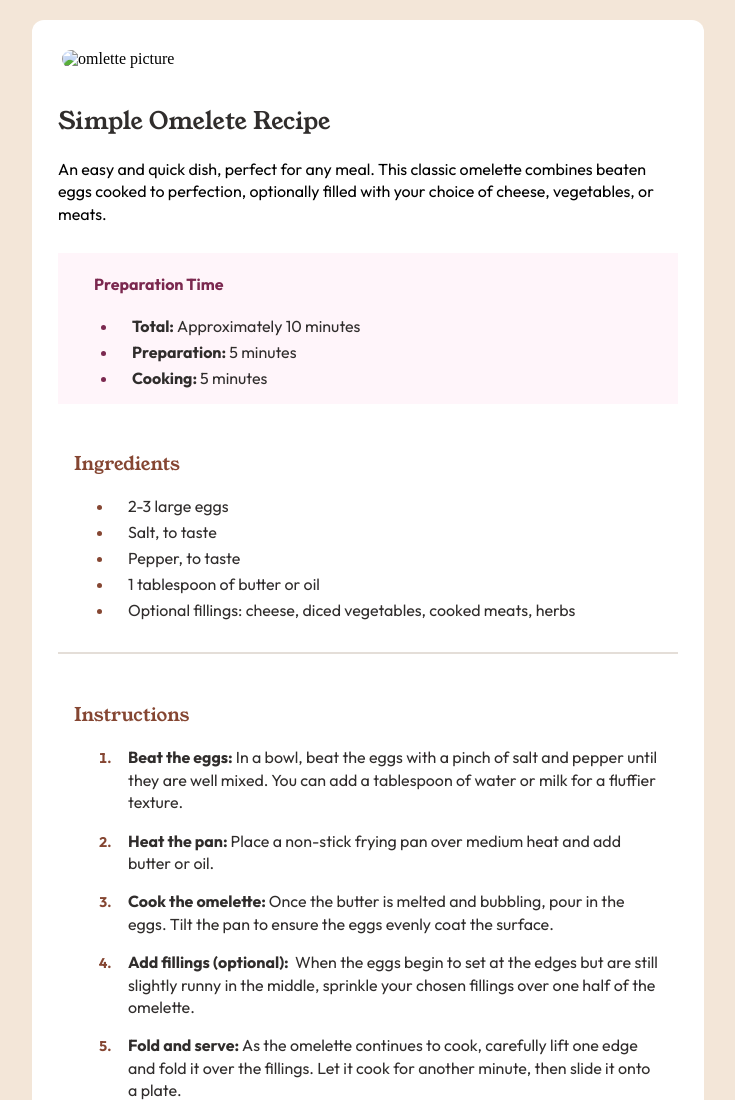
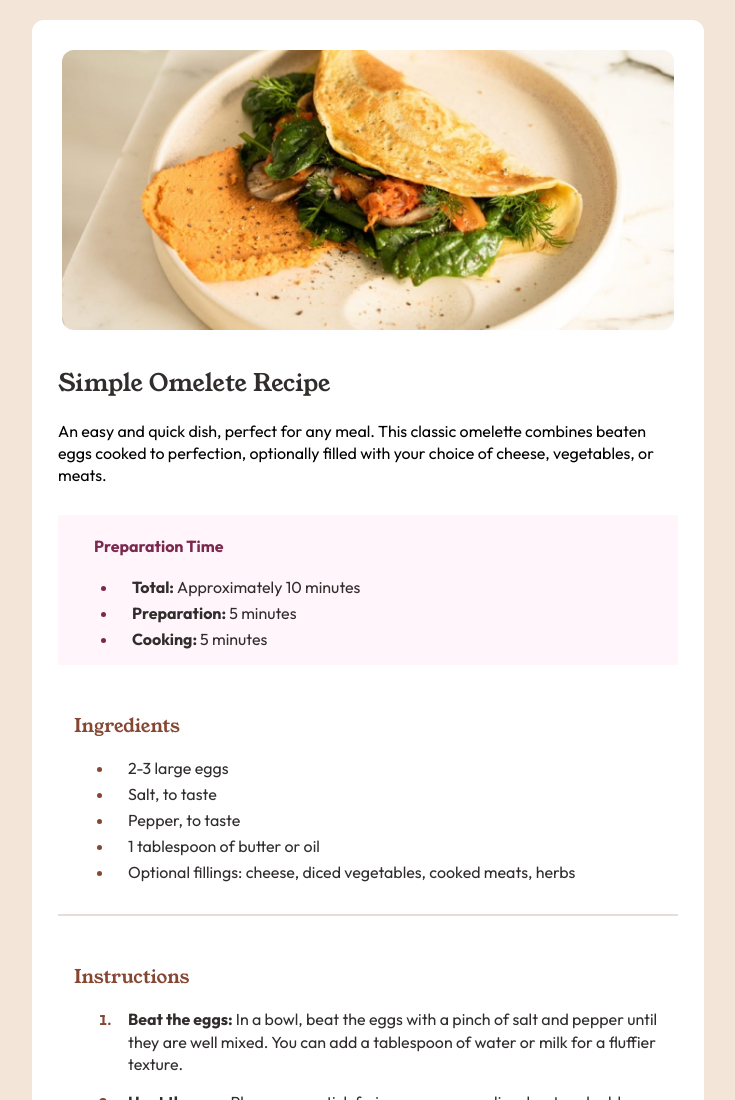
Before and after one commit to farahjahangir12/Omlette-Recipe, a plain HTML site: page index.html in a window 1280 px wide. Shown: the top 1100 px of the page, without its empty margins (272-1007 px from the left). Drawn offline with Linux system fonts and the light colour scheme.

Commit message:
Update index.html

```diff
--- a/index.html
+++ b/index.html
@@ -12,7 +12,7 @@
 <body>
     <main>
         <header>
-        <img src="assets\image-omelette.jpeg" alt="omlette picture">
+        <img src="image-omelette.jpeg" alt="omlette picture">
         </header>
 
     <section>
```
